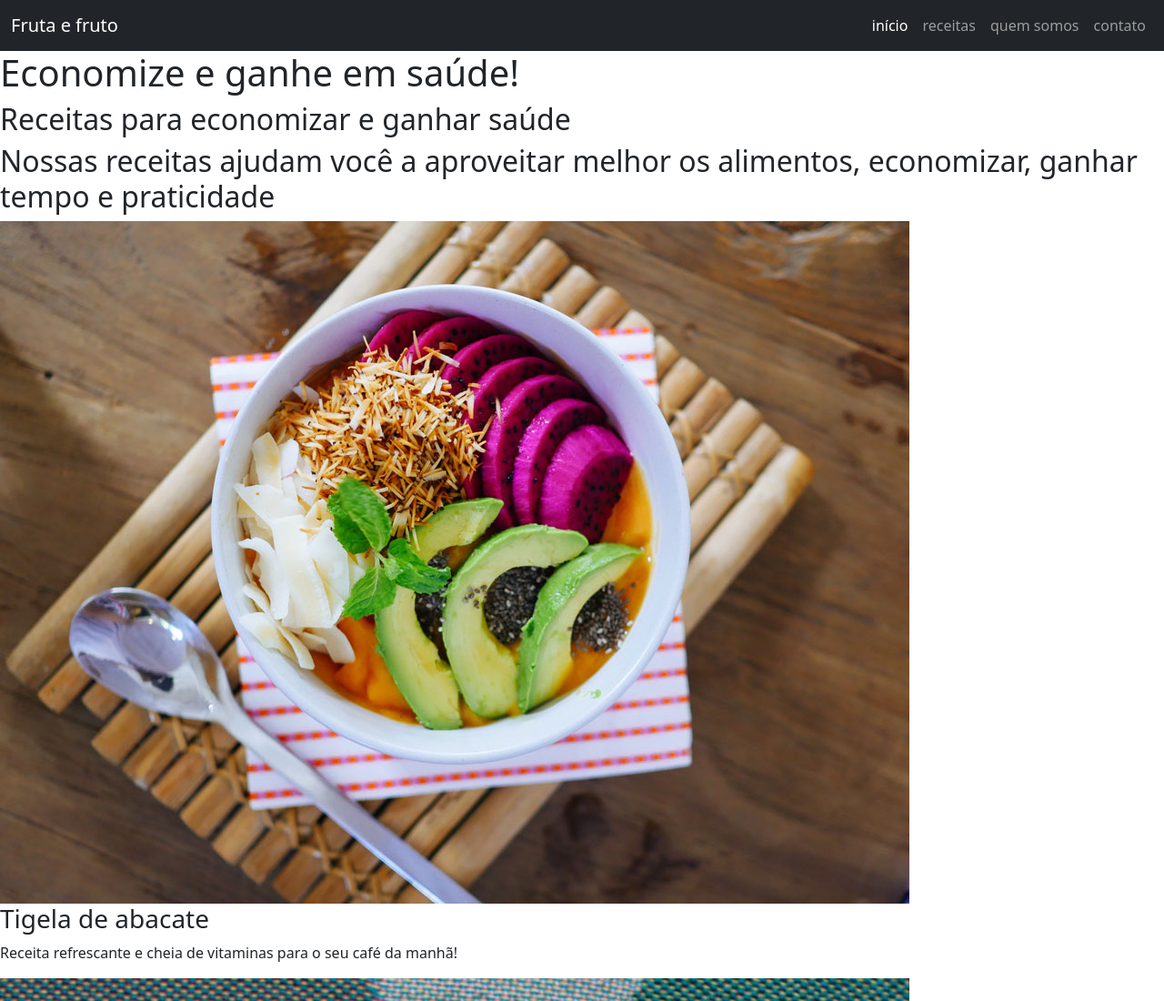
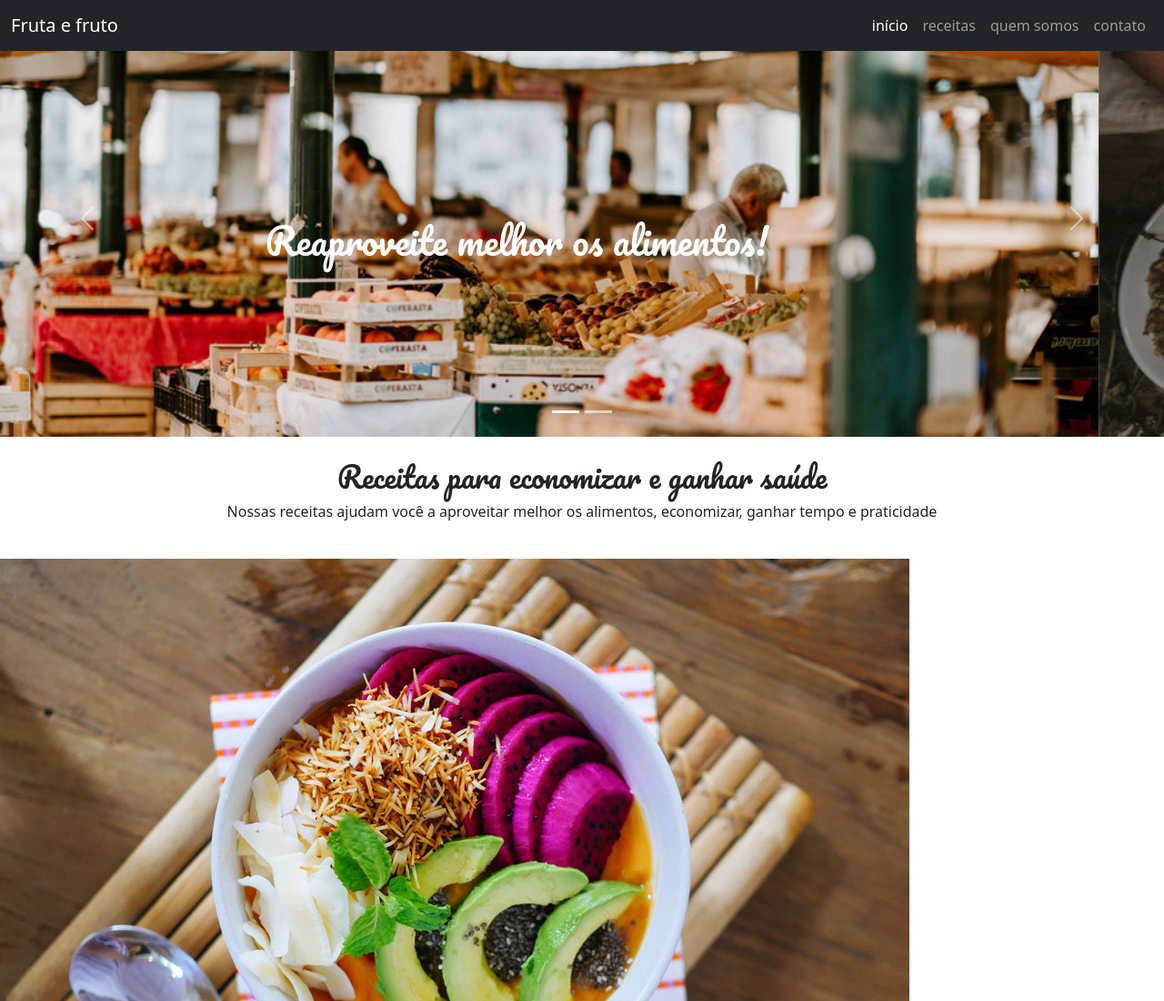
Before and after one commit to borgesjuniior/bootstrap4-landing-page, a plain HTML site: page index.html in a window 1280 px wide. Shown: the top 1100 px of the page at 91% size. Drawn offline with nearby package versions, Linux system fonts and the light colour scheme.

Commit message:
feat: Adding carousel and styling the title

```diff
--- a/index.html
+++ b/index.html
@@ -3,10 +3,13 @@
 
 <head>
   <meta charset="utf-8">
+  <link href="https://cdn.jsdelivr.net/npm/bootstrap@5.0.2/dist/css/bootstrap.min.css" rel="stylesheet" integrity="sha384-EVSTQN3/azprG1Anm3QDgpJLIm9Nao0Yz1ztcQTwFspd3yD65VohhpuuCOmLASjC" crossorigin="anonymous">
   <meta name="viewport" content="width=device-width, initial-scale=1">
+  <link rel="preconnect" href="https://fonts.googleapis.com">
+  <link rel="preconnect" href="https://fonts.gstatic.com" crossorigin>
+  <link href="https://fonts.googleapis.com/css2?family=Pacifico&display=swap" rel="stylesheet">
+  <link rel="stylesheet" type="text/css" href="src/style.css">
   <title>fruta e fruto</title>
-  <link href="https://cdn.jsdelivr.net/npm/bootstrap@5.0.2/dist/css/bootstrap.min.css" rel="stylesheet" integrity="sha384-EVSTQN3/azprG1Anm3QDgpJLIm9Nao0Yz1ztcQTwFspd3yD65VohhpuuCOmLASjC" crossorigin="anonymous">
-  <link rel="stylesheet" type="text/css" href="src/style.css">
 </head>
 
 <body>
@@ -36,11 +39,38 @@
     </div>
   </nav>
 
-  <h1>Reaproveite melhor os alimentos!</h1>
-  <h1>Economize e ganhe em saúde!</h1>
+  <div id="carouselExampleCaptions" class="carousel slide" data-bs-ride="carousel">
+    <div class="carousel-indicators">
+      <button type="button" data-bs-target="#carouselExampleCaptions" data-bs-slide-to="0" class="active" aria-current="true" aria-label="Slide 1"></button>
+      <button type="button" data-bs-target="#carouselExampleCaptions" data-bs-slide-to="1" aria-label="Slide 2"></button>
+    </div>
+    <div class="carousel-inner">
+      <div class="carousel-item active">
+        <img src="/src/img/carrossel-img1.jpg" class="d-block w-100 img-container" alt="...">
+        <div class="carousel-caption d-none d-md-block h-50">
+          <h1 class="carousel-title">Reaproveite melhor os alimentos!</h1>
+        </div>
+      </div>
+      <div class="carousel-item">
+        <img src="/src/img/carrossel-img2.jpg" class="d-block w-100 img-container" alt="...">
+        <div class="carousel-caption d-none d-md-block h-50">
+          <h1 class="carousel-title">Economize e ganhe em saúde!</h1>
+        </div>
+      </div>
+    </div>
+    <button class="carousel-control-prev" type="button" data-bs-target="#carouselExampleCaptions" data-bs-slide="prev">
+      <span class="carousel-control-prev-icon" aria-hidden="true"></span>
+      <span class="visually-hidden">Previous</span>
+    </button>
+    <button class="carousel-control-next" type="button" data-bs-target="#carouselExampleCaptions" data-bs-slide="next">
+      <span class="carousel-control-next-icon" aria-hidden="true"></span>
+      <span class="visually-hidden">Next</span>
+    </button>
+  </div>
 
-  <h2>Receitas para economizar e ganhar saúde</h2>
-  <h2>Nossas receitas ajudam você a aproveitar melhor os alimentos, economizar, ganhar tempo e praticidade</h2>
+
+  <h2 class="text-center carousel-title pt-4">Receitas para economizar e ganhar saúde</h2>
+  <p class="text-center pb-4">Nossas receitas ajudam você a aproveitar melhor os alimentos, economizar, ganhar tempo e praticidade</p>
 
   <img src="src/img/receita-abacate.jpg" alt="tigela com salada de abacate, vista superior">
   <h3>Tigela de abacate</h3>
--- a/src/style.css
+++ b/src/style.css
@@ -0,0 +1,8 @@
+.img-container {
+  object-fit: cover;
+  height: 30rem;
+}
+
+.carousel-title {
+  font-family: 'Pacifico', cursive;
+}
```
Also changed, not shown: 1 other file.
